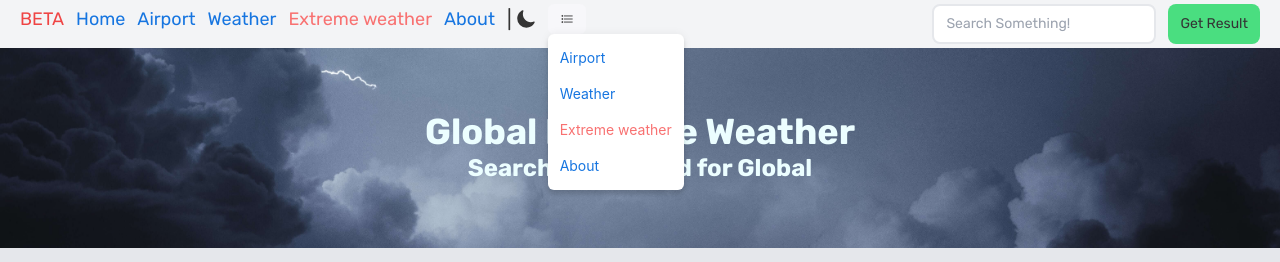
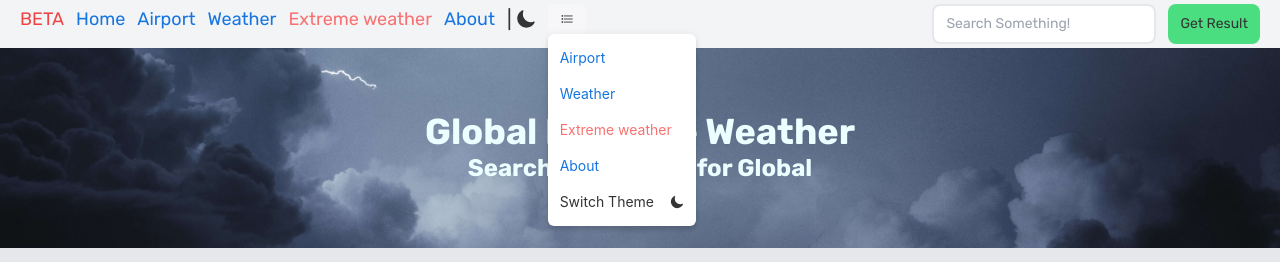
Before and after one commit to mason23zh/Flight_App_Full, a React (Create React App) app: page /extreme-weather in a window 1280 px wide. Both pictures are taken after a click on the button 566 px from the left and 19 px from the top of the page. Shown: the top 262 px of the page. Built offline with nearby package versions, Linux system fonts and the light colour scheme; no server answers.

Commit message:
refactor the navbar, added theme change into NavbarDropDown component

```diff
--- a/src/component/Navbar.jsx
+++ b/src/component/Navbar.jsx
@@ -1,97 +1,9 @@
-import { Link, useNavigate } from "react-router-dom";
 import React, { useEffect, useState } from "react";
-import { IoMoon, IoSunnyOutline } from "react-icons/io5";
-import { useTheme, useThemeUpdate } from "../hooks/ThemeContext";
-import NavbarDropDown from "./NavbarDropDown";
+import NavbarElement from "./NavbarElement";
 
 function Navbar() {
-    const toggleTheme = useThemeUpdate();
-    const darkMode = useTheme();
-
-    const navBarSubmitButtonClass = darkMode
-        ? "rounded-lg bg-green-500 text-white py-1 px-3"
-        : "rounded-lg bg-green-400 py-1 px-3";
-    const navBarBgTheme = darkMode
-        ? "flex justify-between py-1 px-5"
-        : "flex justify-between py-1 px-5 bg-gray-100";
-
-    const navigate = useNavigate();
-    const [searchPlaceHolder, setSearchPlaceHolder] = useState("Search Something!");
-    const [searchInput, setSearchInput] = useState("");
-
-    const handleInputChange = (e) => {
-        setSearchInput(e.target.value);
-    };
-
-    const handleSearchSubmit = (e) => {
-        e.preventDefault();
-        if (searchInput.length === 0) {
-            setSearchPlaceHolder("Something !== nothing :)");
-        } else {
-            setSearchInput(searchInput);
-            setSearchInput("");
-            setSearchPlaceHolder("Search Something!");
-            navigate("/airport", { state: { userInput: searchInput } });
-        }
-    };
-
-    const nightModeToggleSwitch = (
-        <div className="flex flex-row gap-1 justify-center items-center">
-            <div>|</div>
-            <div
-                onClick={toggleTheme}
-                className=" cursor-pointer transition ease-in-out delay-100 hover:-translate-y-1 hover:scale-110 duration-300 "
-            >
-
-                {darkMode ? <IoSunnyOutline /> : <IoMoon />}
-
-            </div>
-        </div>
-    );
-
-
     return (
-        <nav className={navBarBgTheme}>
-            <ul className="list-none flex items-center gap-3 text-lg">
-                <li>
-                    <Link className="m-0 text-red-500" to="/">
-                        BETA
-                    </Link>
-                </li>
-                <li>
-                    <Link to="/">Home</Link>
-                </li>
-                <li>
-                    <Link to="/airport">Airport</Link>
-                </li>
-                <li>
-                    <Link to="/weather">Weather</Link>
-                </li>
-                <li>
-                    <Link to="/extreme-weather" className="text-red-400">
-                        Extreme weather
-                    </Link>
-                </li>
-                <li>
-                    <Link to="/about">About</Link>
-                </li>
-                <div className="text-xl">
-                    {nightModeToggleSwitch}
-                </div>
-                <NavbarDropDown />
-            </ul>
-
-            <form onSubmit={handleSearchSubmit} className="hidden md:flex gap-3">
-                <input
-                    value={searchInput}
-                    placeholder={searchPlaceHolder}
-                    onChange={handleInputChange}
-                    type="text"
-                    className="border-2 rounded-lg py-1 px-3 text-black"
-                />
-                <button type="submit" className={navBarSubmitButtonClass}>Get Result</button>
-            </form>
-        </nav>
+        <NavbarElement />
     );
 }
 
--- a/src/component/NavbarDropDown.jsx
+++ b/src/component/NavbarDropDown.jsx
@@ -1,9 +1,12 @@
 import React from "react";
 import Dropdown from "rsuite/Dropdown";
 import { Link } from "react-router-dom";
-import { IoListOutline } from "react-icons/io5";
+import { IoListOutline, IoMoon, IoSunnyOutline } from "react-icons/io5";
+import { useTheme, useThemeUpdate } from "../hooks/ThemeContext";
 
 function NavbarDropDown() {
+    const toggleTheme = useThemeUpdate();
+    const darkMode = useTheme();
     return (
         <div>
             <Dropdown title={<IoListOutline />} noCaret>
@@ -21,6 +24,17 @@ function NavbarDropDown() {
                 <Dropdown.Item>
                     <Link style={{ textDecoration: "none" }} to="/about">About</Link>
                 </Dropdown.Item>
+                <Dropdown.Item>
+                    <div
+                        className="flex flex-row justify-center items-center gap-4"
+                        onClick={toggleTheme}
+                    >
+                        <div>
+                            Switch Theme
+                        </div>
+                        <div>{darkMode ? <IoSunnyOutline /> : <IoMoon />}</div>
+                    </div>
+                </Dropdown.Item>
             </Dropdown>
         </div>
     );
--- /dev/null
+++ b/src/component/NavbarElement.jsx
@@ -0,0 +1,97 @@
+import React, { useState } from "react";
+import { Link, useNavigate } from "react-router-dom";
+import { IoMoon, IoSunnyOutline } from "react-icons/io5";
+import NavbarDropDown from "./NavbarDropDown";
+import { useTheme, useThemeUpdate } from "../hooks/ThemeContext";
+
+function NavbarElement() {
+    const toggleTheme = useThemeUpdate();
+    const darkMode = useTheme();
+
+    const navBarSubmitButtonClass = darkMode
+        ? "rounded-lg bg-green-500 text-white py-1 px-3"
+        : "rounded-lg bg-green-400 py-1 px-3";
+    const navBarBgTheme = darkMode
+        ? "flex justify-between py-1 px-5"
+        : "flex justify-between py-1 px-5 bg-gray-100";
+
+    const navigate = useNavigate();
+    const [searchPlaceHolder, setSearchPlaceHolder] = useState("Search Something!");
+    const [searchInput, setSearchInput] = useState("");
+
+    const handleInputChange = (e) => {
+        setSearchInput(e.target.value);
+    };
+
+    const handleSearchSubmit = (e) => {
+        e.preventDefault();
+        if (searchInput.length === 0) {
+            setSearchPlaceHolder("Something !== nothing :)");
+        } else {
+            setSearchInput(searchInput);
+            setSearchInput("");
+            setSearchPlaceHolder("Search Something!");
+            navigate("/airport", { state: { userInput: searchInput } });
+        }
+    };
+
+    const nightModeToggleSwitch = (
+        <div className="flex flex-row gap-1 justify-center items-center">
+            <div>|</div>
+            <div
+                onClick={toggleTheme}
+                className=" cursor-pointer transition ease-in-out delay-100 hover:-translate-y-1 hover:scale-110 duration-300 "
+            >
+
+                {darkMode ? <IoSunnyOutline /> : <IoMoon />}
+
+            </div>
+        </div>
+    );
+
+    return (
+        <nav className={navBarBgTheme}>
+            <ul className="list-none flex items-center gap-3 text-lg">
+                <li>
+                    <Link className="m-0 text-red-500" style={{ textDecoration: "none" }} to="/">
+                        BETA
+                    </Link>
+                </li>
+                <li>
+                    <Link style={{ textDecoration: "none" }} to="/">Home</Link>
+                </li>
+                <li>
+                    <Link style={{ textDecoration: "none" }} to="/airport">Airport</Link>
+                </li>
+                <li>
+                    <Link style={{ textDecoration: "none" }} to="/weather">Weather</Link>
+                </li>
+                <li>
+                    <Link style={{ textDecoration: "none" }} to="/extreme-weather" className="text-red-400">
+                        Extreme weather
+                    </Link>
+                </li>
+                <li>
+                    <Link style={{ textDecoration: "none" }} to="/about">About</Link>
+                </li>
+                <div className="text-xl">
+                    {nightModeToggleSwitch}
+                </div>
+                <NavbarDropDown />
+            </ul>
+
+            <form onSubmit={handleSearchSubmit} className="hidden md:flex gap-3">
+                <input
+                    value={searchInput}
+                    placeholder={searchPlaceHolder}
+                    onChange={handleInputChange}
+                    type="text"
+                    className="border-2 rounded-lg py-1 px-3 text-black"
+                />
+                <button type="submit" className={navBarSubmitButtonClass}>Get Result</button>
+            </form>
+        </nav>
+    );
+}
+
+export default NavbarElement;
```
